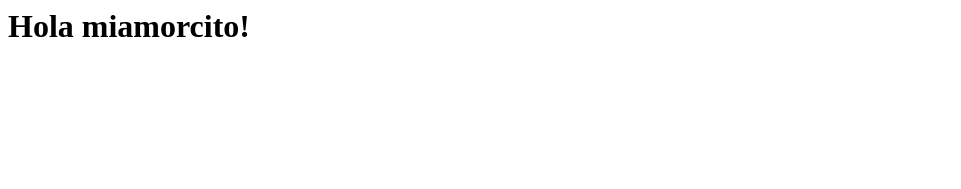
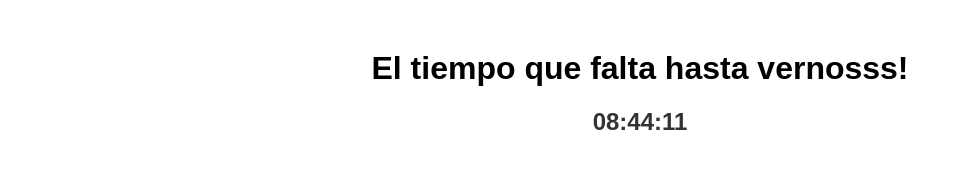
Before and after one commit to serdress/serdress.github.io, a plain HTML site: page index.html in a window 1280 px wide. Shown: the whole page, without its empty margins (0-961 px from the left). Drawn offline with Linux system fonts and the light colour scheme.

Commit message:
Temporizador hasta las 10

```diff
--- a/index.html
+++ b/index.html
@@ -1,5 +1,73 @@
-<html>
-  <head>
-    <h1>Hola miamorcito!</h1>
-  </head>
+<!DOCTYPE html>
+<html lang="es">
+<head>
+  <meta charset="UTF-8">
+  <meta name="viewport" content="width=device-width, initial-scale=1.0">
+  <title>Temporizador hasta vernos</title>
+  <h1>El tiempo que falta hasta vernosss!</h1>
+  <style>
+    body {
+      font-family: Arial, sans-serif;
+      text-align: center;
+      margin: 50px;
+    }
+    #temporizador {
+      font-size: 24px;
+      font-weight: bold;
+      color: #333;
+    }
+  </style>
+</head>
+<body>
+
+<div id="temporizador">00:00:00</div>
+
+
+<script>
+  let tiempoRestante;
+  let temporizador;
+
+  // Esta función se ejecuta cuando la página se carga completamente
+  window.onload = function () {
+    iniciarTemporizador();
+  };
+
+  function iniciarTemporizador() {
+    // Obtener la hora actual en milisegundos
+    const ahora = new Date().getTime();
+
+    // Configurar la hora de las 22:00h de hoy en milisegundos
+    const horaLimite = new Date();
+    horaLimite.setHours(22, 0, 0, 0);
+
+    // Calcular el tiempo restante en segundos
+    tiempoRestante = Math.floor((horaLimite - ahora) / 1000);
+
+    // Llamar a la función para actualizar el temporizador cada segundo
+    temporizador = setInterval(actualizarTemporizador, 1000);
+  }
+
+  function actualizarTemporizador() {
+    const horas = Math.floor(tiempoRestante / 3600);
+    const minutos = Math.floor((tiempoRestante % 3600) / 60);
+    const segundos = tiempoRestante % 60;
+
+    // Formatear el tiempo en HH:MM:SS
+    const formatoTiempo = `${String(horas).padStart(2, '0')}:${String(minutos).padStart(2, '0')}:${String(segundos).padStart(2, '0')}`;
+
+    // Mostrar el tiempo restante en el elemento con id "temporizador"
+    document.getElementById('temporizador').textContent = formatoTiempo;
+
+    // Decrementar el tiempo restante
+    tiempoRestante--;
+
+    // Verificar si el tiempo ha llegado a cero
+    if (tiempoRestante < 0) {
+      clearInterval(temporizador);
+      document.getElementById('temporizador').textContent = '¡Tiempo Agotado!';
+    }
+  }
+</script>
+
+</body>
 </html>
```
